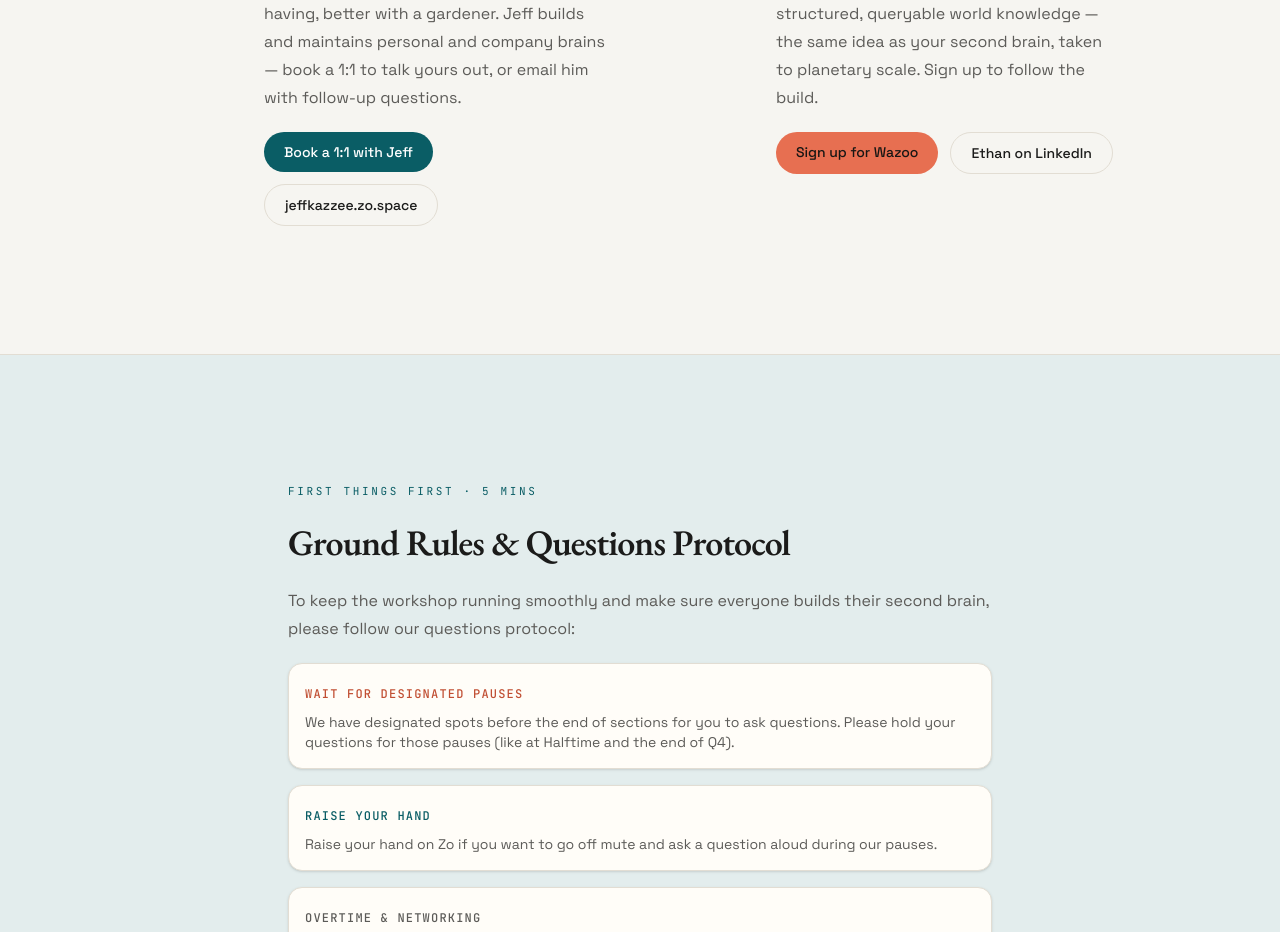
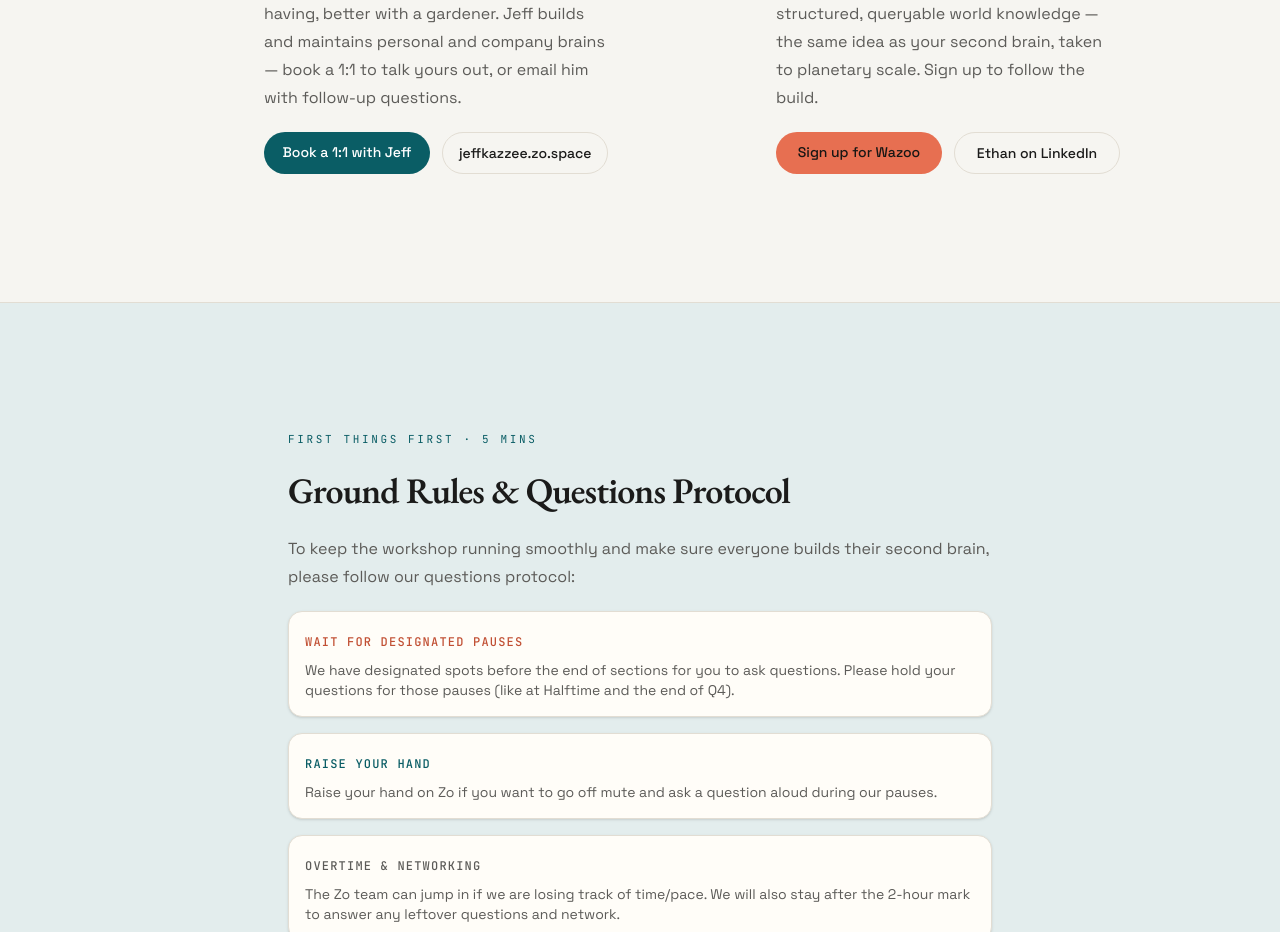
Before and after one commit to Jeff-Kazzee/second-brain-site, a React (Vite) app: page / in a window 1280 px wide. Shown: the part 1120-2052 px from the top of the page. Built offline with nearby package versions, Linux system fonts and the light colour scheme.

Commit message:
Fix host action pill layout

```diff
--- a/src/pages/Landing.tsx
+++ b/src/pages/Landing.tsx
@@ -388,12 +388,12 @@ export default function Landing() {
                     brains — book a 1:1 to talk yours out, or email him with
                     follow-up questions.
                   </p>
-                  <div className="mt-5 flex flex-wrap gap-3">
+                  <div className="mt-5 grid grid-cols-1 gap-3 min-[480px]:grid-cols-2">
                     <a
                       href="https://jeffkazzee.zo.space/work-with-me"
                       target="_blank"
                       rel="noreferrer"
-                      className="rounded-full bg-[var(--d-teal)] px-5 py-2.5 text-sm font-medium text-white dark:text-[#171614] transition hover:bg-[var(--d-teal-dark)]"
+                      className="rounded-full bg-[var(--d-teal)] px-4 py-2.5 text-center text-sm font-medium text-white dark:text-[#171614] transition hover:bg-[var(--d-teal-dark)]"
                     >
                       Book a 1:1 with Jeff
                     </a>
@@ -401,7 +401,7 @@ export default function Landing() {
                       href="https://jeffkazzee.zo.space"
                       target="_blank"
                       rel="noreferrer"
-                      className="rounded-full border border-[var(--d-line)] px-5 py-2.5 text-sm font-medium text-[var(--d-ink)] transition hover:border-[var(--d-teal)]"
+                      className="rounded-full border border-[var(--d-line)] px-4 py-2.5 text-center text-sm font-medium text-[var(--d-ink)] transition hover:border-[var(--d-teal)]"
                     >
                       jeffkazzee.zo.space
                     </a>
@@ -430,12 +430,12 @@ export default function Landing() {
                     world knowledge — the same idea as your second brain, taken
                     to planetary scale. Sign up to follow the build.
                   </p>
-                  <div className="mt-5 flex flex-wrap gap-3">
+                  <div className="mt-5 grid grid-cols-1 gap-3 min-[480px]:grid-cols-2">
                     <a
                       href="https://wazoo.dev"
                       target="_blank"
                       rel="noreferrer"
-                      className="rounded-full bg-[var(--d-coral)] px-5 py-2.5 text-sm font-medium text-[#171614] transition hover:bg-[var(--d-coral-ink)]"
+                      className="rounded-full bg-[var(--d-coral)] px-4 py-2.5 text-center text-sm font-medium text-[#171614] transition hover:bg-[var(--d-coral-ink)]"
                     >
                       Sign up for Wazoo
                     </a>
@@ -443,7 +443,7 @@ export default function Landing() {
                       href="https://www.linkedin.com/in/etok/"
                       target="_blank"
                       rel="noreferrer"
-                      className="rounded-full border border-[var(--d-line)] px-5 py-2.5 text-sm font-medium text-[var(--d-ink)] transition hover:border-[var(--d-coral)]"
+                      className="rounded-full border border-[var(--d-line)] px-4 py-2.5 text-center text-sm font-medium text-[var(--d-ink)] transition hover:border-[var(--d-coral)]"
                     >
                       Ethan on LinkedIn
                     </a>
```
